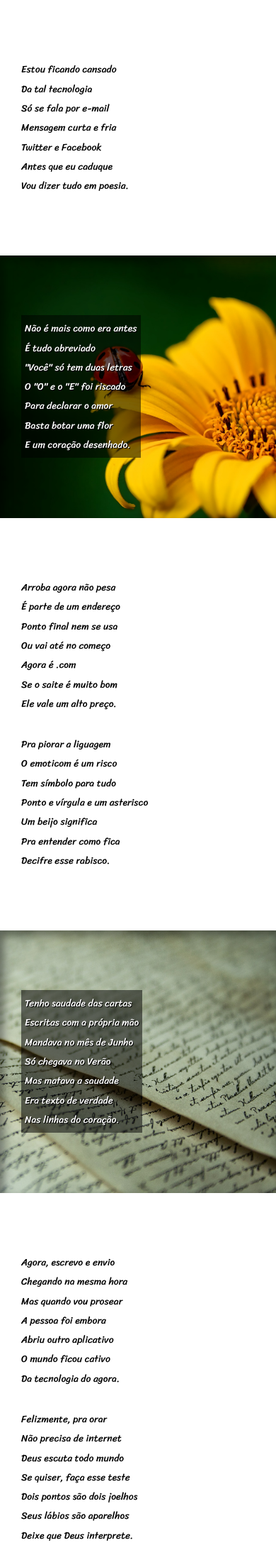
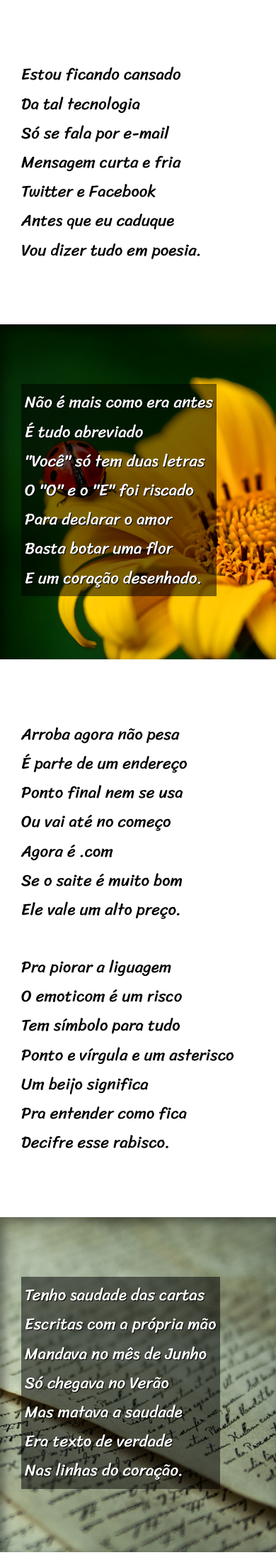
Before and after one commit to robertoalvs/new-revis-o-html-css3, a PHP site: page /desafio012/index.html in a window 390 px wide. Shown: the part 162-2353 px from the top of the page at 71% size. Run offline with PHP 8.4, Linux system fonts and the light colour scheme.

Commit message:
atualizações

```diff
--- a/modulo3/desafio012/style.css
+++ b/modulo3/desafio012/style.css
@@ -4,6 +4,14 @@
 
 @import url('https://fonts.googleapis.com/css2?family=Sriracha&display=swap');
 
+@media screen and (max-width: 500px) and (orientation: portrait) {
+
+    section > p {
+
+        font-size: 0.650em;
+        line-height: 1.8em;
+    }
+}
 
 :root {
 
@@ -94,7 +102,7 @@ a {
     line-height: 2em;
     padding-left: 30px;
     font-family: var(--fontgoogle2);
-    font-size: 3.5vw;
+    font-size: 2.2em;
 
   }
 
@@ -115,7 +123,7 @@ a {
 
 .paragrafo3, .paragrafo4 {
 
-    padding-bottom: 30px;
+    padding-bottom: 40px;
 }
 
 
```
